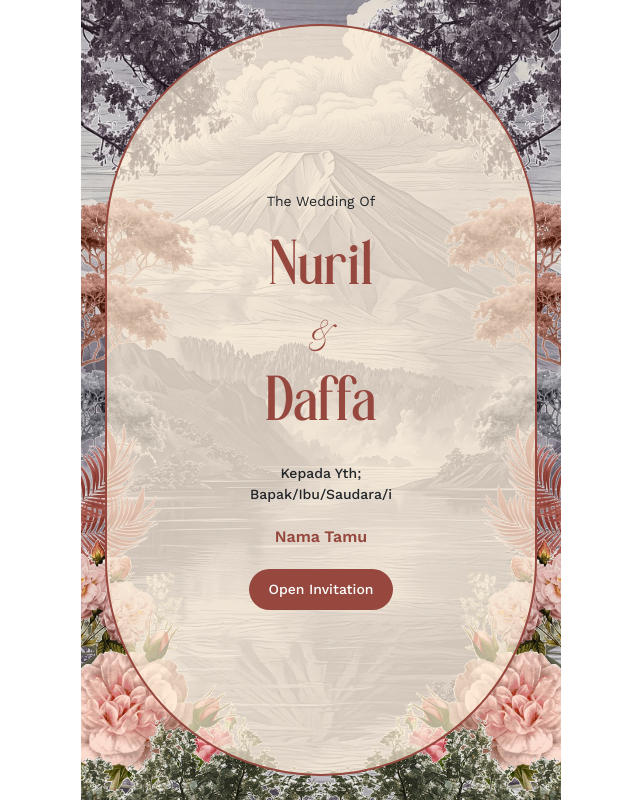
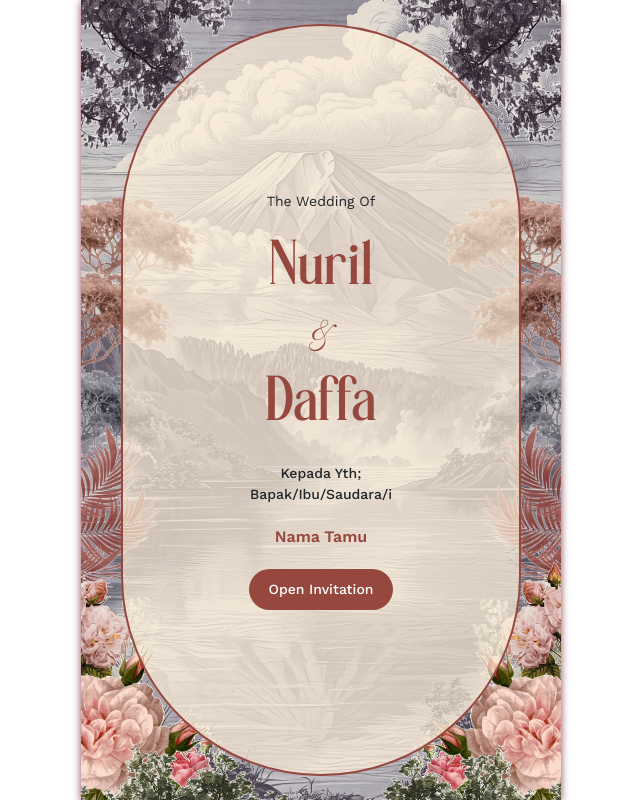
Before and after one commit to mazc0de/daffa-nuril-wedding-invitation, a Next.js app: page / in a window 1280 px wide. Shown: the whole page, without its empty margins (319-959 px from the left). Built offline with nearby package versions, Linux system fonts and the light colour scheme.

Commit message:
feat: add animations and improve layout on homepage

```diff
--- a/app/page.tsx
+++ b/app/page.tsx
@@ -1,54 +1,102 @@
-import React from 'react'
+'use client'
+
+import Image from 'next/image'
+import { motion, MotionProps } from 'framer-motion'
 import SplashWrapper from './components/SplashWrapper'
-import Image from 'next/image'
 
 const Home = () => {
+  const smoothWind = (
+    duration: number,
+    xRange: number,
+    rRange: number,
+    delay: number = 0
+  ): MotionProps => ({
+    animate: {
+      x: [0, xRange, 0, -xRange, 0],
+      rotate: [0, rRange, 0, -rRange, 0],
+      y: [0, -3, 0, 3, 0]
+    },
+    transition: {
+      duration: duration,
+      repeat: Infinity,
+      ease: [0.445, 0.05, 0.55, 0.95],
+      delay: delay
+    }
+  })
+
   return (
-    <div className='bg-1 relative min-h-full w-full bg-cover bg-center bg-no-repeat'>
+    <main className='bg-1 shadow-custom relative min-h-screen w-full overflow-hidden bg-cover bg-center bg-no-repeat'>
+      <motion.div
+        {...smoothWind(12, 8, 3, 0)}
+        className='absolute -top-8 -left-8 z-10'
+      >
         <Image
           src='/images/black-tree-left.webp'
-        alt='black-tree-left'
+          alt='btl'
           width={300}
           height={300}
-        className='absolute top-0 left-0'
+          priority
         />
+      </motion.div>
+
+      <motion.div
+        {...smoothWind(14, -8, -3, 1)}
+        className='absolute -top-8 -right-8 z-10'
+      >
         <Image
           src='/images/black-tree-right.webp'
-        alt='black-tree-right'
+          alt='btr'
           width={300}
           height={300}
-        className='absolute top-0 right-0'
+          priority
         />
+      </motion.div>
+
+      <motion.div
+        {...smoothWind(10, 5, 4, 0.5)}
+        className='absolute -bottom-6 -left-6 z-20 origin-bottom-left'
+      >
+        <Image
+          src='/images/flower-left.webp'
+          alt='fl'
+          width={250}
+          height={250}
+        />
+      </motion.div>
+
+      <motion.div
+        {...smoothWind(11, -5, -4, 1.5)}
+        className='absolute -right-6 -bottom-6 z-20 origin-bottom-right'
+      >
+        <Image
+          src='/images/flower-right.webp'
+          alt='fr'
+          width={250}
+          height={250}
+        />
+      </motion.div>
+
       <Image
         src='/images/tree-left.webp'
-        alt='tree-left'
+        alt='tl'
         width={120}
         height={500}
-        className='absolute top-48 left-0 overflow-hidden'
+        className='absolute top-48 left-0 z-10 opacity-80'
       />
       <Image
         src='/images/tree-right.webp'
-        alt='tree-right'
+        alt='tr'
         width={120}
         height={500}
-        className='absolute top-48 right-0 overflow-hidden'
+        className='absolute top-48 right-0 z-10 opacity-80'
       />
-      <Image
-        src='/images/flower-left.webp'
-        alt='flower-left'
-        width={250}
-        height={250}
-        className='absolute bottom-0 left-0 overflow-hidden'
-      />
-      <Image
-        src='/images/flower-right.webp'
-        alt='flower-right'
-        width={250}
-        height={250}
-        className='absolute right-0 bottom-0 overflow-hidden'
-      />
+
+      <div className='relative z-30 flex h-screen w-full items-center justify-center'>
+        <div className='h-full w-full max-w-md'>
           <SplashWrapper />
         </div>
+      </div>
+    </main>
   )
 }
 
```
Lines whose indentation alone changed are shown as unchanged.
